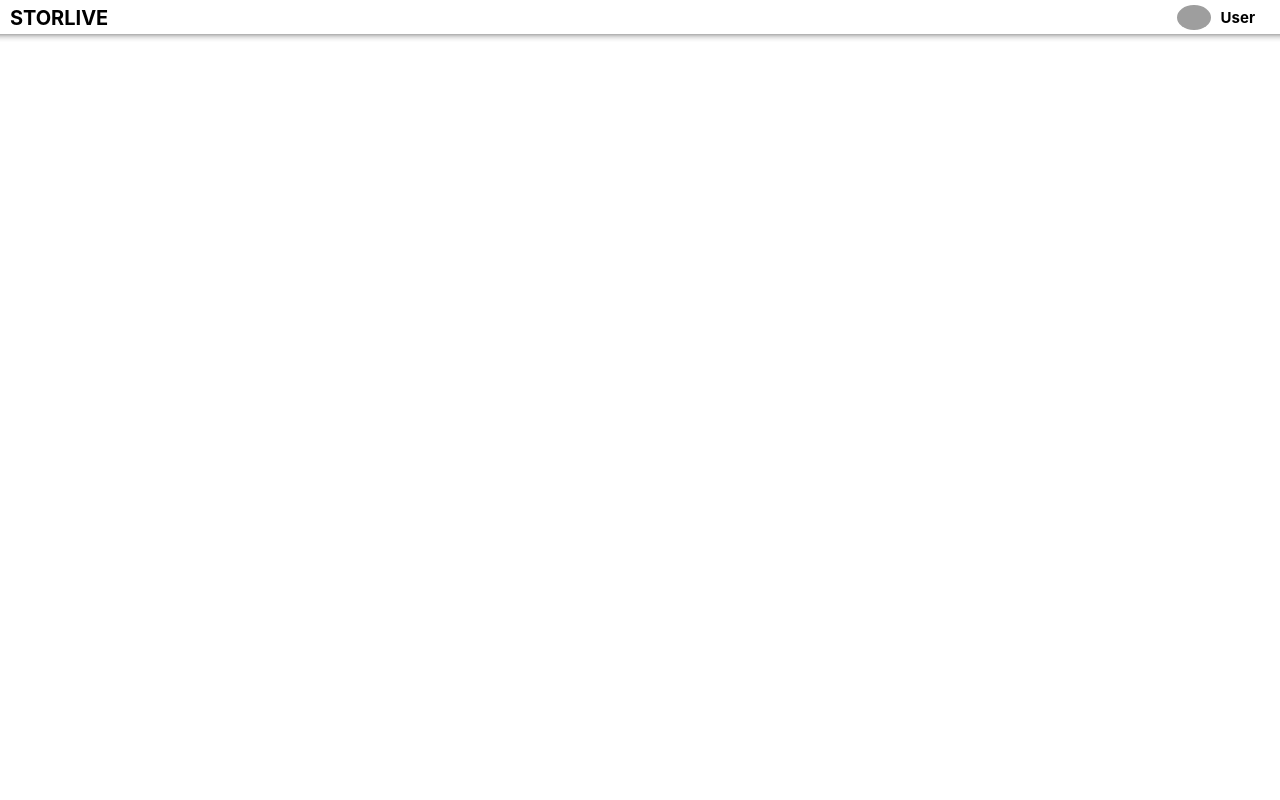
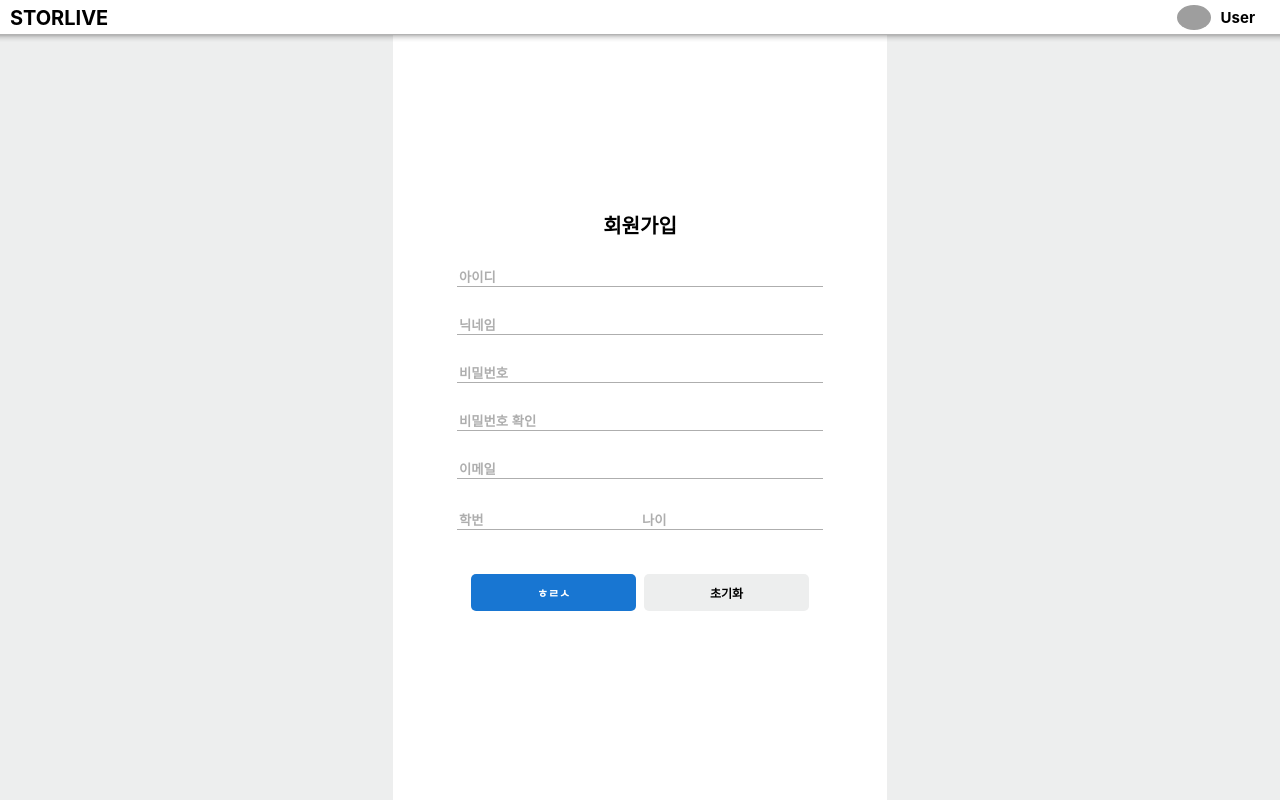
Before and after one commit to kangdaelyeol/stolivefront, a React (Create React App) app: page /signup in a window 1280 px wide. Before the commit this address had no page. Built offline with nearby package versions, Linux system fonts and the light colour scheme; grey boxes are pictures that could not be loaded.

Commit message:
add signup pg

```diff
--- a/src/App.jsx
+++ b/src/App.jsx
@@ -4,6 +4,7 @@ import Room from './components/roomSection/Room'
 import Header from './components/Header'
 import Home from './components/homeSection/Home'
 import Login from './components/Login'
+import Signup from './components/Signup'
 
 const App = ({ DBService }) => {
     return (
@@ -15,7 +16,8 @@ const App = ({ DBService }) => {
                     element={<Room DBService={DBService} />}
                     path="/room/:id"
                 />
-                <Route element={<Login />} path='/login' />
+                <Route element={<Login />} path="/login" />
+                <Route element={<Signup />} path="/signup" />
             </Routes>
         </BrowserRouter>
     )
--- /dev/null
+++ b/src/components/Signup.jsx
@@ -0,0 +1,113 @@
+import React, { useEffect, useRef, useState } from 'react'
+import Styles from './signup.module.css'
+
+export default function Signup() {
+    // ** useState to change form Value
+    const [formVal, setFormVal] = useState({
+        userName: '',
+        nickName: '',
+        pw: '',
+        pw2: '',
+        hb: '',
+        age: '',
+    })
+    // ** useEffect to check isLogin
+    useEffect(() => {
+        // check login process
+    }, [])
+
+    // ** useRef - refer to form input
+    const userNameRef = useRef()
+    const nickNameRef = useRef()
+    const pwRef = useRef()
+    const pw2Ref = useRef()
+    const emailRef = useRef()
+    const hbRef = useRef()
+    const ageRef = useRef()
+
+    const onFormSubmit = (e) => {
+        e.preventDefault()
+    }
+    console.log(formVal)
+    const onFormChange = (e) => {
+        const inputName = e.currentTarget.name
+        const inputVal = e.currentTarget.value;
+        setFormVal(v => {
+          return {
+            ...v,
+            [inputName] : inputVal
+          }
+        })
+    }
+    return (
+        <div className={Styles.container}>
+            <div className={Styles.wrapper}>
+                <div className={Styles.title}>회원가입</div>
+                <form onSubmit={onFormSubmit} className={Styles.signup__form}>
+                    <input
+                        type="text"
+                        name="userName"
+                        value={formVal.userName}
+                        className={Styles.signup__input}
+                        placeholder="아이디"
+                        onChange={onFormChange}
+                    />
+                    <input
+                        type="text"
+                        name="nickName"
+                        className={Styles.signup__input}
+                        placeholder="닉네임"
+                        onChange={onFormChange}
+                    />
+                    <input
+                        type="password"
+                        name="pw"
+                        className={Styles.signup__input}
+                        placeholder="비밀번호"
+                        onChange={onFormChange}
+                    />
+                    <input
+                        type="password"
+                        name="pw2"
+                        className={Styles.signup__input}
+                        placeholder="비밀번호 확인"
+                        onChange={onFormChange}
+                    />
+                    <input
+                        type="email"
+                        name="email"
+                        className={Styles.signup__input}
+                        placeholder="이메일"
+                        onChange={onFormChange}
+                    />
+                    <div className={Styles.input__bottom}>
+                        <input
+                            type="text"
+                            name="hb"
+                            className={Styles.signup__input}
+                            placeholder="학번"
+                            onChange={onFormChange}
+                        />
+                        <input
+                            type="text"
+                            name="age"
+                            className={Styles.signup__input}
+                            placeholder="나이"
+                            onChange={onFormChange}
+                        />
+                    </div>
+                    <div className={Styles.btnbox}>
+                        <input
+                            type="submit"
+                            className={`${Styles.signupbtn} ${Styles.btn}`}
+                            value="ㅎㄹㅅ"
+                        />
+                        <div className={`${Styles.clearbtn} ${Styles.btn}`}>
+                            초기화
+                        </div>
+                    </div>
+                </form>
+            </div>
+        </div>
+    )
+}
--- /dev/null
+++ b/src/components/signup.module.css
@@ -0,0 +1,92 @@
+.container {
+    position: absolute;
+    display: flex;
+    justify-content: center;
+
+    height: 100vh;
+    width: 100vw;
+    top: 0;
+    left: 0;
+    z-index: -1;
+    padding-top: 35px;
+    display: flex;
+    background-color: #edeeee;
+}
+
+.wrapper {
+    height: 100%;
+    background-color: white;
+    display: flex;
+    flex-direction: column;
+    justify-content: center;
+    align-items: center;
+    padding: 0 5vw;
+}
+
+.title {
+    font-weight: bold;
+    font-size: 20px;
+    margin-bottom:30px;
+}
+
+.signup__form {
+  display: flex;
+  flex-direction: column;
+}
+
+
+.signup__input {
+  border:none;
+  border-bottom: 1px solid #aeaeae;
+  margin-bottom: 30px;
+  font-weight: bold;
+}
+
+.signup__input::placeholder{
+  color: #aeaeae;
+  font-weight: bold;
+}
+
+.signup__input:focus {
+  outline: none;
+}
+
+.btnbox {
+  display: flex;
+  justify-content: center;
+  align-items: center;
+  padding: 10px
+}
+
+.btn {
+  display: flex;
+  justify-content: center;
+  align-items: center;
+  font-weight: bold;
+  font-size: 12px;
+  margin: 4px;
+  border-radius: 5px;
+  flex-grow: 1;
+  padding: 10px 0;
+  cursor: pointer;
+}
+
+
+.signupbtn {
+  border:none;
+  outline: none;
+  color: white;
+  background-color:#1876d2;
+}
+
+.signupbtn:hover {
+  background-color: #0867c7;;
+}
+
+.clearbtn {
+  background-color: #edeeee;
+}
+
+.clearbtn:hover {
+  background-color: #e0e0e0;
+}
```
